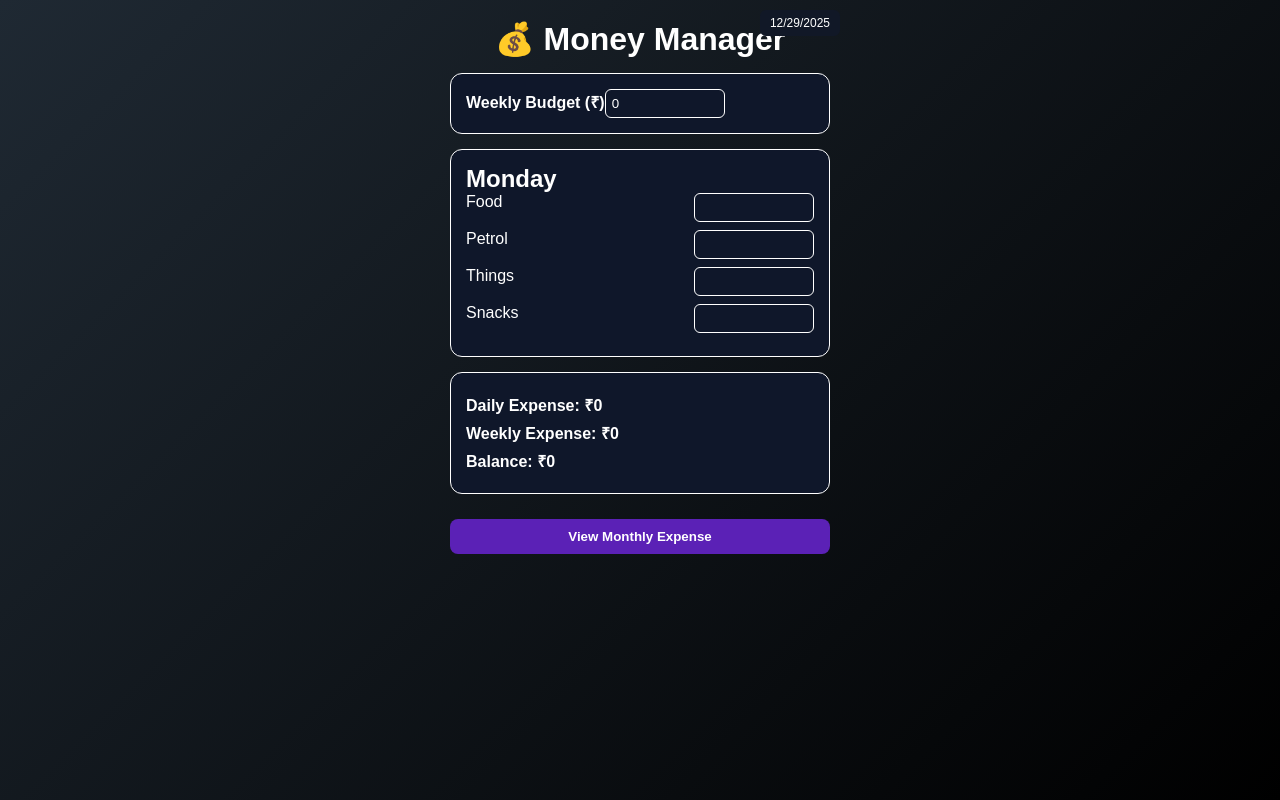
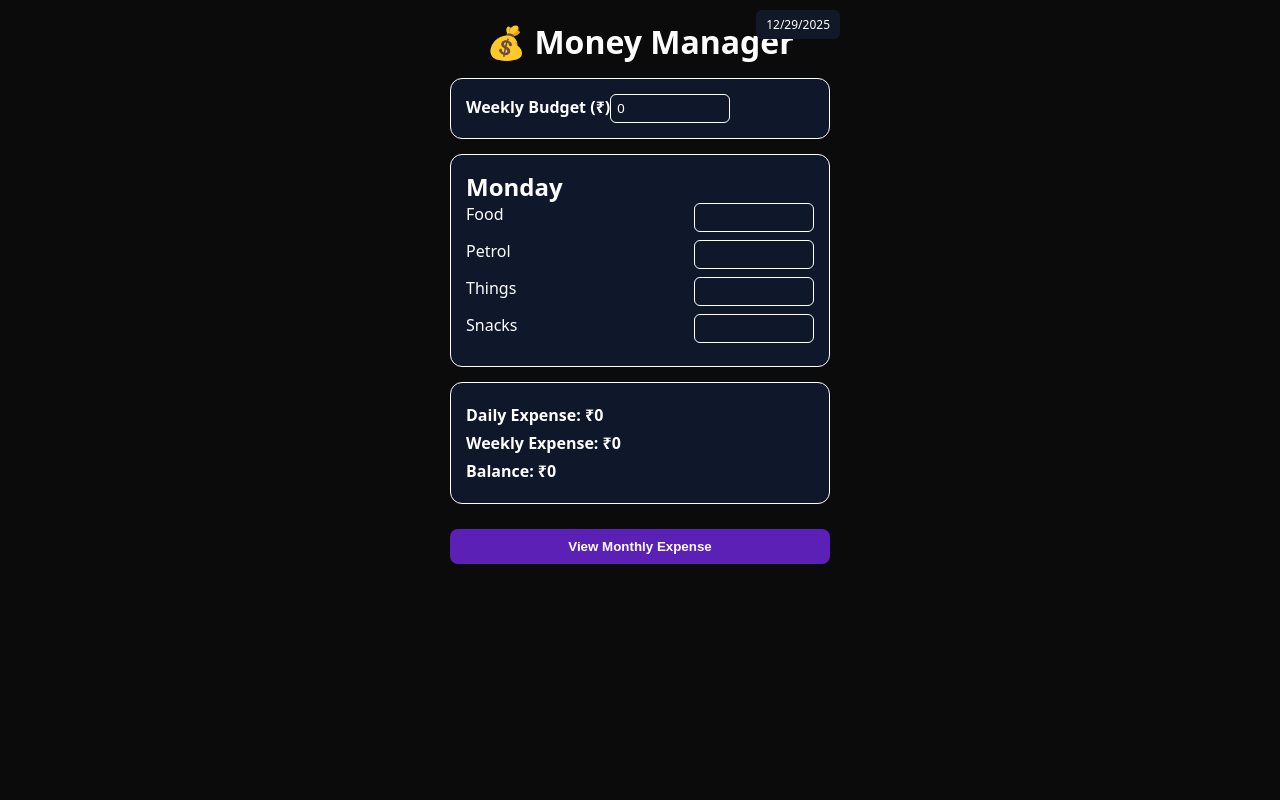
Before and after one commit to RadhakrishnanSA/Money_manager, a React (Vite) app: page / in a window 1280 px wide. Built offline with nearby package versions, Linux system fonts and the light colour scheme.

Commit message:
Update index.css

```diff
--- a/src/index.css
+++ b/src/index.css
@@ -5,8 +5,9 @@
 }
 
 body {
-  font-family: Arial, sans-serif;
-  background: linear-gradient(135deg, #1f2933, #000000);
+  background: #0b0b0b;
+  font-family: system-ui, -apple-system, BlinkMacSystemFont, "Segoe UI",
+    sans-serif;
+  color: #ffffff;
   min-height: 100vh;
-  color: white;
 }
```
